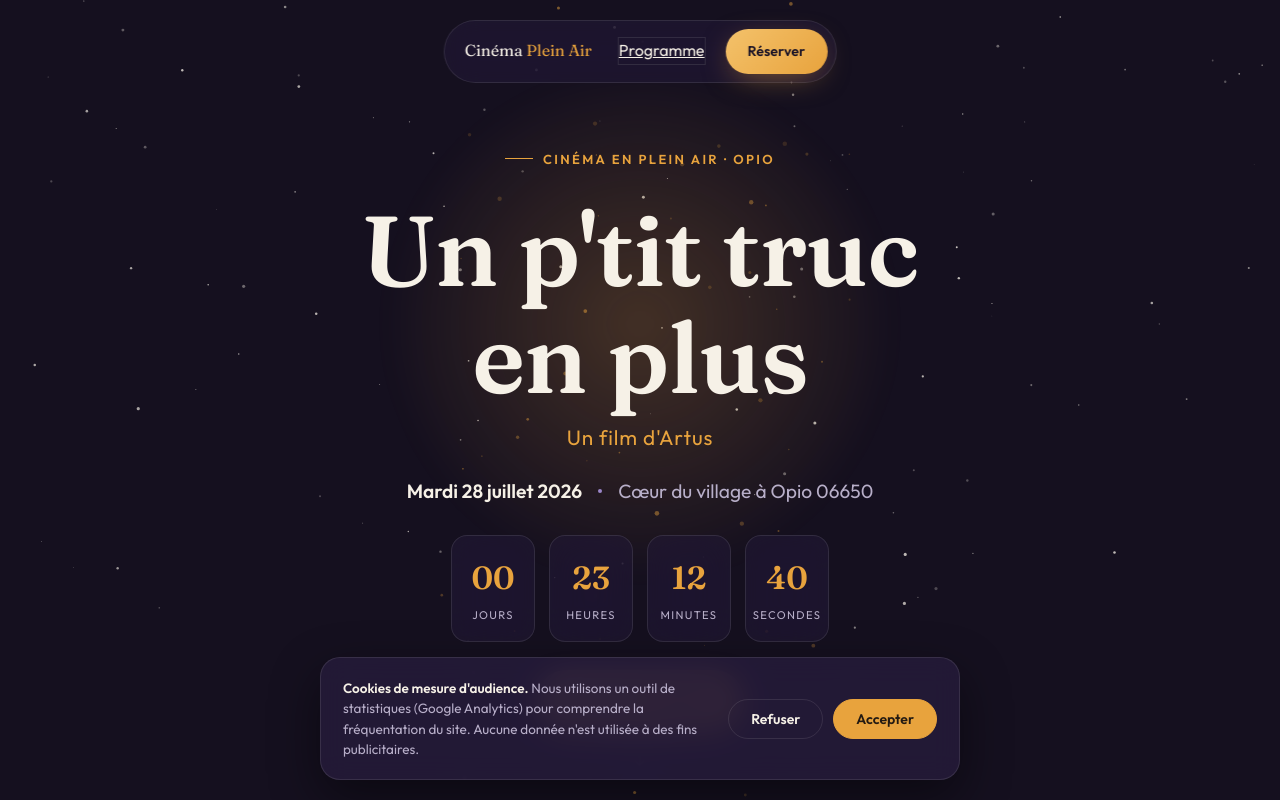
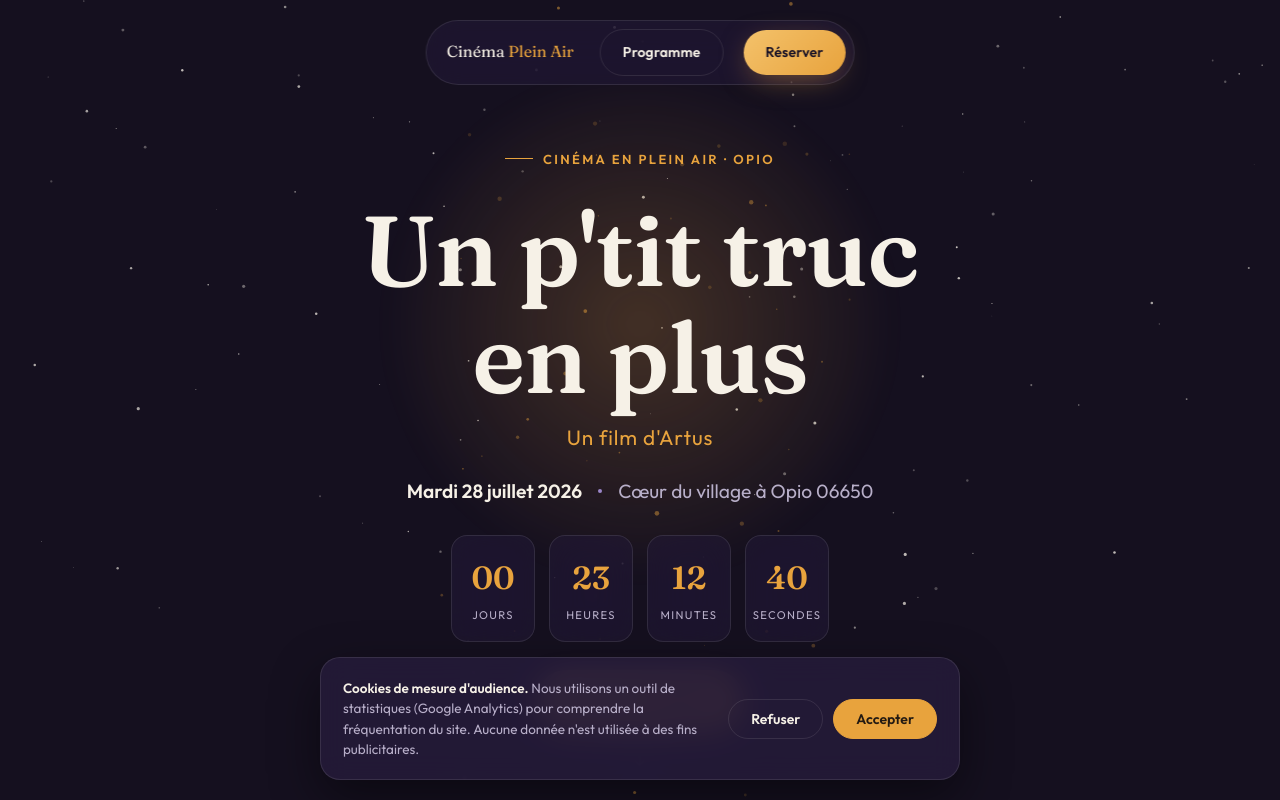
Before and after one commit to r704ib/cinema-en-pleine-air-opio, a website: page public/seance-2026-07-28.html in a window 1280 px wide. Shown: the top 800 px of the page. Drawn offline with nearby package versions, Linux system fonts and the light colour scheme; no server answers.

Commit message:
fix: bouton nav Programme herite de la classe .btn (forme)

```diff
--- a/public/seance-2026-07-28.html
+++ b/public/seance-2026-07-28.html
@@ -872,7 +872,7 @@ footer{
 <nav class="site-nav glass" aria-label="Navigation principale">
   <a href="/" class="brand" style="text-decoration:none;">Cinéma <span>Plein Air</span></a>
   <span style="flex:1"></span>
-  <a href="/" class="btn-ghost" style="margin-right:12px;">Programme</a>
+  <a href="/" class="btn btn-ghost" style="margin-right:12px;">Programme</a>
   <a href="#reservation" class="btn">Réserver</a>
 </nav>
 
```
